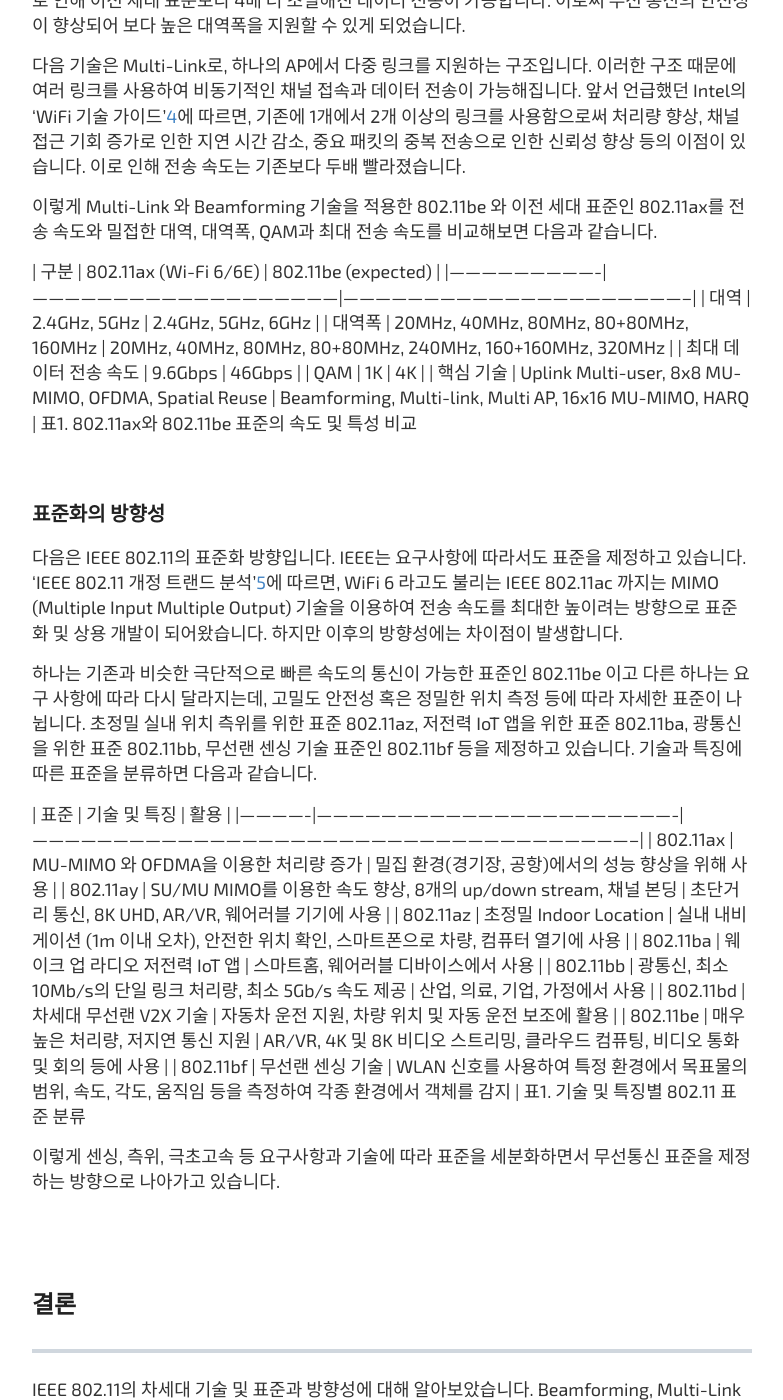
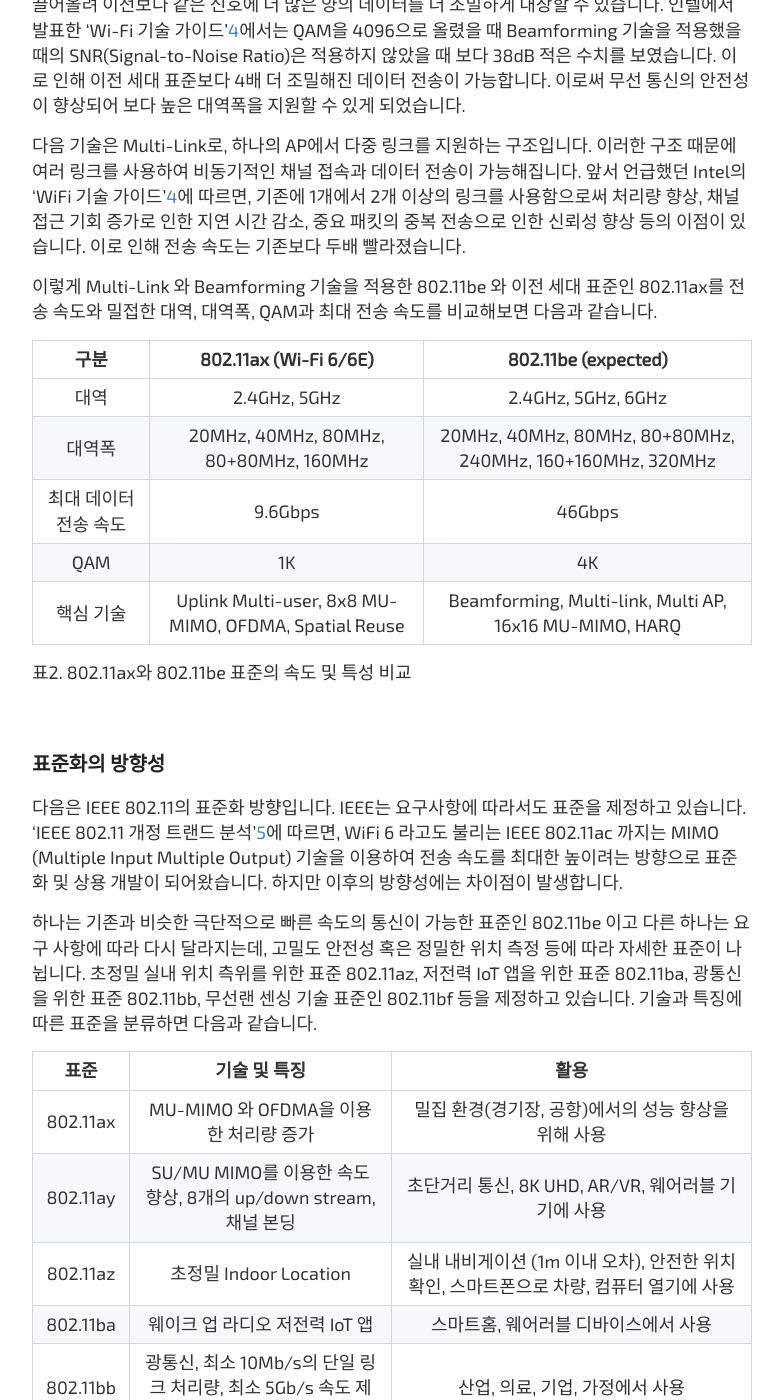
Before and after one commit to SeokjunMoon/seokwns.github.io, a Jekyll site: the page built from _posts/2023-10-05-IEEE_802_11_기술_표준_동향.md, in a window 1280 px wide and 1400 px high, scrolled down 1681 px. Shown: the whole window, without its empty margins (248-1031 px from the left). Built offline with Jekyll 4.4.1, drawn with Linux system fonts in a browser that asks for light colours; some web fonts are replaced; some of the changed text lies outside the part shown.

Commit message:
docs: 오타 수정
- 공백 추가
- 오타 수정

```diff
--- a/_posts/2023-10-05-IEEE_802_11_기술_표준_동향.md
+++ b/_posts/2023-10-05-IEEE_802_11_기술_표준_동향.md
@@ -33,6 +33,7 @@ tags: article
 |----------------|---------------------------------------------------------------------------------------------------------------------------------|-----------------------------------------------------------------------------------------------------------------|
 |   상용화 날짜  |   2019/2021                                                                                                                     |   2024                                                                                                          |
 |   목표         |     HEW(고효율 무선)   다중 사용자 전송   밀집 환경에서의 BSS(Basic Service Set) 운영 개선   밀집 환경에서의 사용자 경험 향상   |     EHT(극고 처리량)   최소 30Gbps의 최대 처리량   최악의 지연 시간 및 지터 개선   주파수 범위: 1 ~ 7.250 GHz   |
+
 표1. 802.11ax와 802.11be 표준의 목표 비교
 
   극고 처리량을 위해, 먼저 Beamforming 기술을 도입합니다. 많은 안테나를 이용하여 빔을 특정 부분에 집중시켜 데이터를 전송하는 Beamforming 기술은 QAM을 기존 1024에서 4096으로 4배를 끌어올려 이전보다 같은 신호에 더 많은 양의 데이터를 더 조밀하게 내장할 수 있습니다. 인텔에서 발표한 'Wi-Fi 기술 가이드'[^4]에서는 QAM을 4096으로 올렸을 때 Beamforming 기술을 적용했을 때의 SNR(Signal-to-Noise Ratio)은 적용하지 않았을 때 보다 38dB 적은 수치를 보였습니다. 이로 인해 이전 세대 표준보다 4배 더 조밀해진 데이터 전송이 가능합니다. 이로써 무선 통신의 안전성이 향상되어 보다 높은 대역폭을 지원할 수 있게 되었습니다.
@@ -48,7 +49,8 @@ tags: article
 |   최대 데이터   전송 속도  |   9.6Gbps                                               |   46Gbps                                                        |
 |   QAM                      |   1K                                                    |   4K                                                            |
 |   핵심 기술                |   Uplink Multi-user, 8x8 MU-MIMO, OFDMA, Spatial Reuse  |   Beamforming, Multi-link, Multi AP, 16x16 MU-MIMO, HARQ        |
-표1. 802.11ax와 802.11be 표준의 속도 및 특성 비교
+
+표2. 802.11ax와 802.11be 표준의 속도 및 특성 비교
 
 <br/>
 
@@ -67,7 +69,8 @@ tags: article
 |   802.11bd  |   차세대 무선랜 V2X 기술                                          |   자동차 운전 지원, 차량 위치 및 자동 운전 보조에 활용                                                          |
 |   802.11be  |   매우 높은 처리량, 저지연 통신 지원                              |   AR/VR, 4K 및 8K 비디오 스트리밍, 클라우드 컴퓨팅, 비디오 통화 및 회의 등에 사용                               |
 |   802.11bf  |   무선랜 센싱 기술                                                |   WLAN 신호를 사용하여 특정 환경에서 목표물의 범위, 속도, 각도, 움직임 등을 측정하여 각종 환경에서 객체를 감지  |
-표1. 기술 및 특징별 802.11 표준 분류
+
+표3. 기술 및 특징별 802.11 표준 분류
 
 
 이렇게 센싱, 측위, 극초고속 등 요구사항과 기술에 따라 표준을 세분화하면서 무선통신 표준을 제정하는 방향으로 나아가고 있습니다.
```
